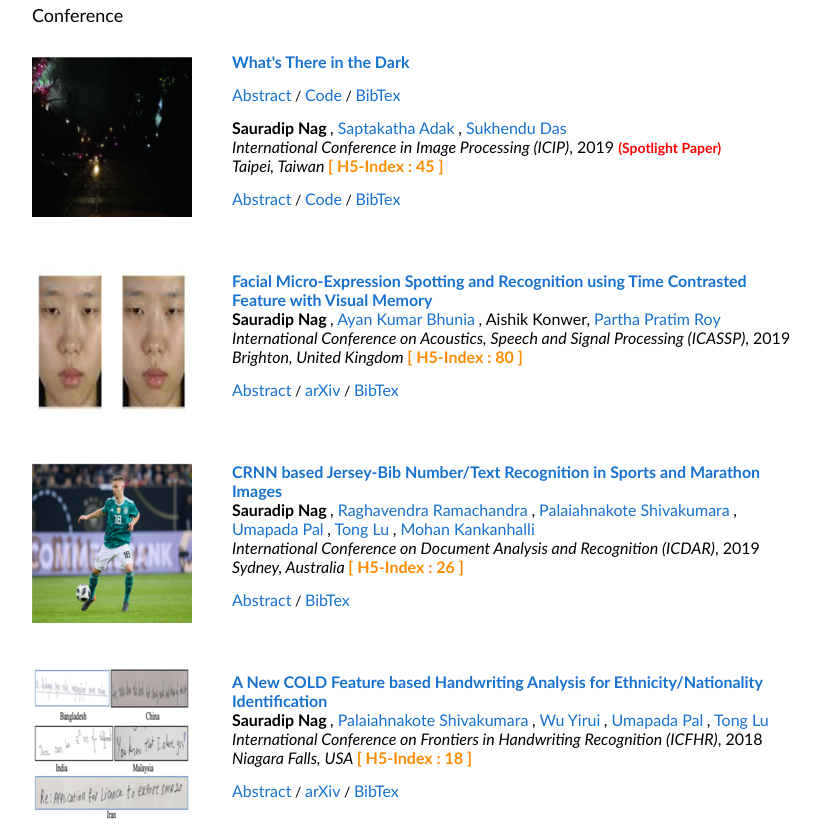
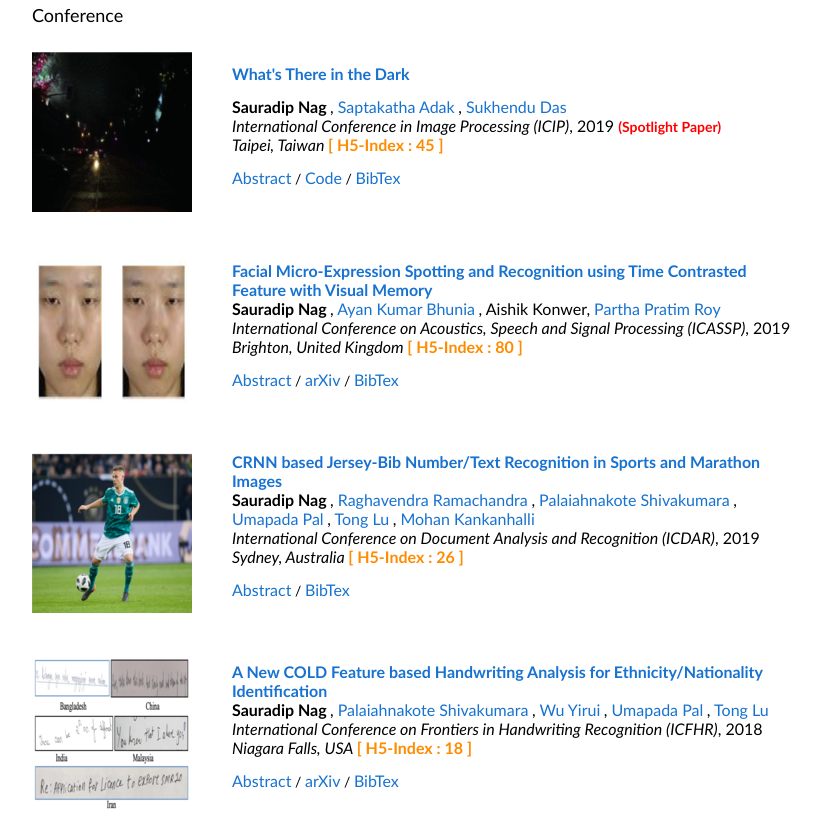
Before and after one commit to sauradip/sauradip.github.io, a plain HTML site: page index.html in a window 1280 px wide. Shown: the part 1208-2040 px from the top of the page, without its empty margins (228-1049 px from the left). Drawn offline with Linux system fonts and the light colour scheme.

Commit message:
Update index.html

```diff
--- a/index.html
+++ b/index.html
@@ -379,17 +379,6 @@
                     </papertitle>
                   </a>
                   <br>
-                  <p></p>
-                  <a href="javascript:void(0);" onclick="myFunction('icip_abs')">
-                    <font size="3">Abstract</font>
-                  </a> /
-                  <a href="https://github.com/sauradip/night_image_semantic_segmentation" target="_blank">
-                    <font size="3">Code</font>
-                  </a> /
-                  <!-- <a href="https://arxiv.org/abs/1811.01401" target="_blank"><font size="3">arXiv</font></a> / -->
-                  <a href="javascript:void(0);" onclick="myFunction('icip_bib')">
-                    <font size="3">BibTex</font>
-                  </a>
                   <p></p>
                   <font size="3">
                     <strong>
```
